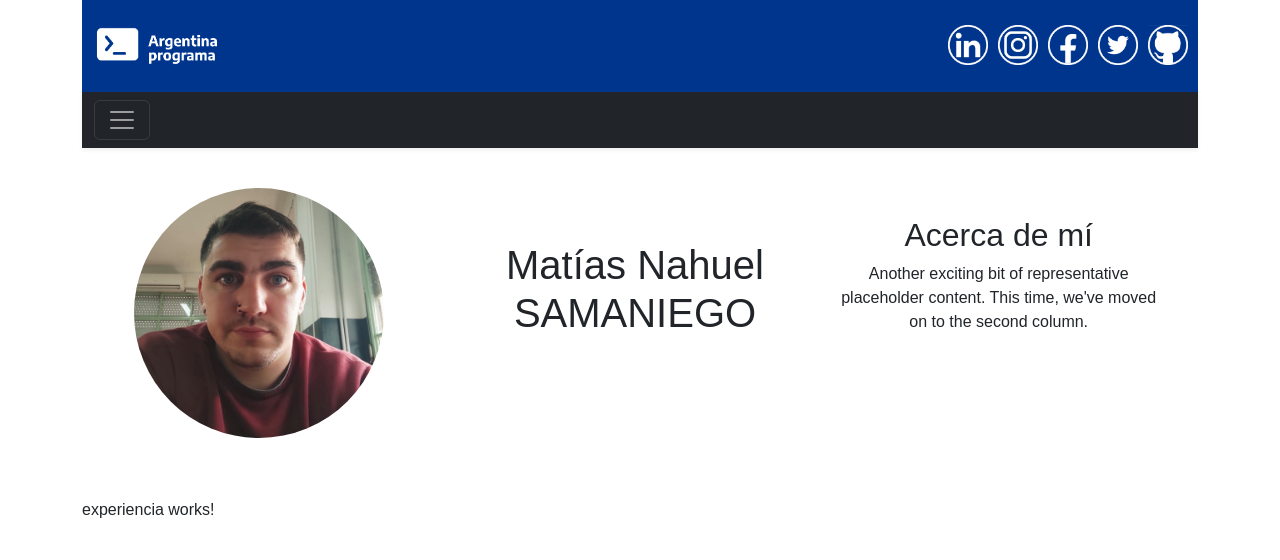
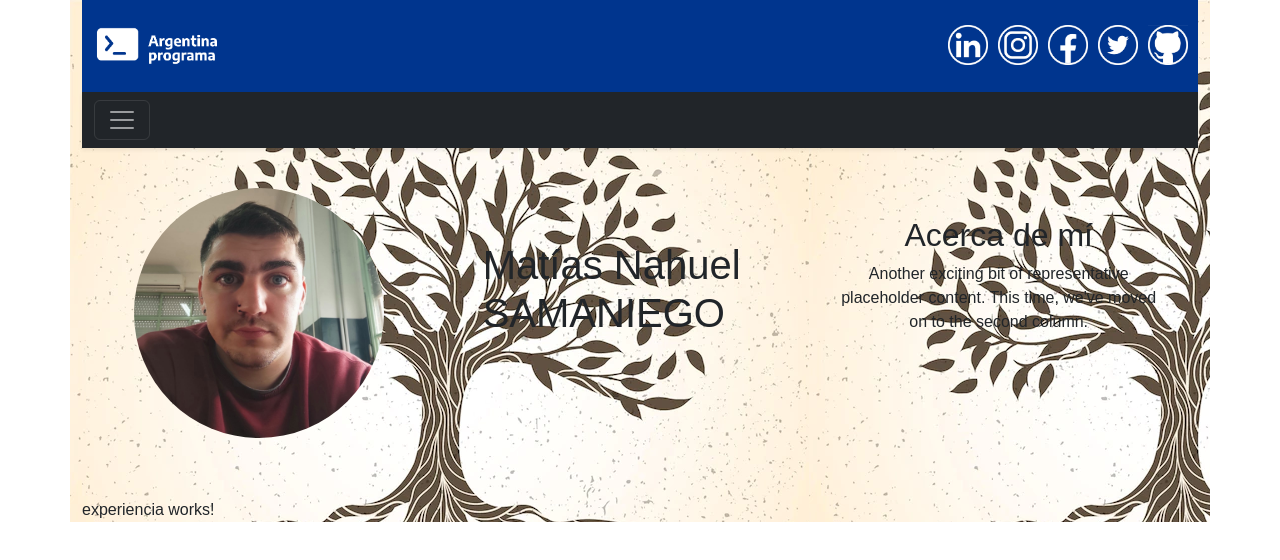
Before and after one commit to matnasama/frontend, an Angular app in the folder FrontEnd/: page / in a window 1280 px wide. Shown: the top 560 px of the page. Built offline with nearby package versions, Linux system fonts and the light colour scheme; a web font is replaced by a local one.

Commit message:
actualizado

```diff
--- a/FrontEnd/src/app/app.component.css
+++ b/FrontEnd/src/app/app.component.css
@@ -0,0 +1,3 @@
+.container {
+    background-image: url(../assets/tree2.png);
+}
--- a/FrontEnd/src/app/components/acerca-de/acerca-de.component.css
+++ b/FrontEnd/src/app/components/acerca-de/acerca-de.component.css
@@ -1,5 +1,9 @@
 .container {
     height: 350px;
+}
+
+#nombre {
+    text-align: left;
 }
 
 #info_personal {
@@ -10,13 +14,15 @@
     margin-left: 30px;
     margin-top: 20px;
 }
-.circulo{
+
+.circulo {
     width: 250px;
     height: 250px;
     border-radius: 100%;
     margin-top: 20px;
     margin-left: 20px;
 }
+
 .foto_perfil {
     width: 100%;
     height: 100%;
--- a/FrontEnd/src/app/components/social/social.component.html
+++ b/FrontEnd/src/app/components/social/social.component.html
@@ -1,7 +1,7 @@
 <div>
-    <a href=""><img src="../../../assets/linkedin.png" id="linkedin"></a>
-    <a href=""><img src="../../../assets/instagram.png" id="instagram"></a>
-    <a href=""><img src="../../../assets/facebook.png" id="facebook"></a>
-    <a href=""><img src="../../../assets/twitter.png" id="twitter"></a>
-    <a href=""><img src="../../../assets/github.png" id="github"></a>
+    <a href="https://www.linkedin.com/in/mat%C3%ADas-sama-80bb95247/" target="_blank"><img src="../../../assets/linkedin.png" id="linkedin"></a>
+    <a href="https://www.instagram.com/matssama/" target="_blank"><img src="../../../assets/instagram.png" id="instagram"></a>
+    <a href="https://www.facebook.com/matias.samaniego.12?mibextid=ZbWKwL" target="_blank"><img src="../../../assets/facebook.png" id="facebook"></a>
+    <a href="https://twitter.com/matnaaama" target="_blank"><img src="../../../assets/twitter.png" id="twitter"></a>
+    <a href="https://github.com/matnasama" target="_blank"><img src="../../../assets/github.png" id="github"></a>
 </div>
```
Also changed, not shown: FrontEnd/src/assets/tree2.png (added).
